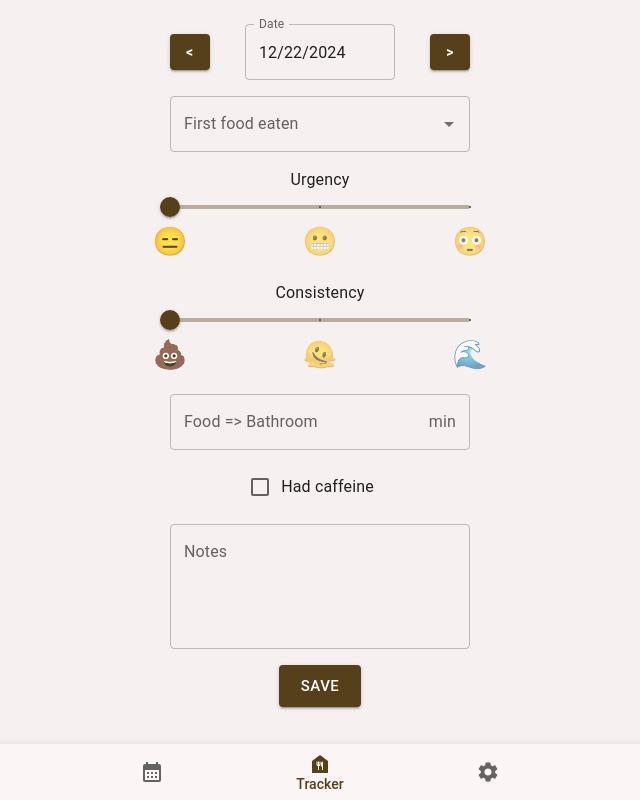
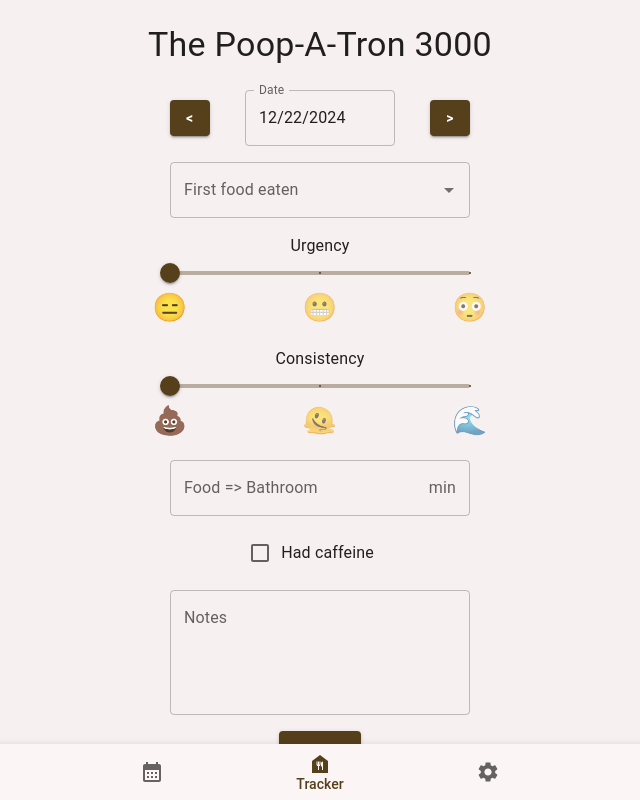
Before and after one commit to MFazio23/fazio-stomach-tracker, a React (Vite) app: page / in a window 1280 px wide. Shown: the whole page, without its empty margins (320-960 px from the left). Built offline with nearby package versions, Linux system fonts and the light colour scheme; no server answers.

Commit message:
Poop-A-Tron, not Poop-a-tron

```diff
--- a/index.html
+++ b/index.html
@@ -6,10 +6,10 @@
     <link rel="icon" type="image/svg+xml" href="/favicon.svg"/>
     <link rel="shortcut icon" href="/favicon.ico"/>
     <link rel="apple-touch-icon" sizes="180x180" href="/apple-touch-icon.png"/>
-    <meta name="apple-mobile-web-app-title" content="Poopatron 3000"/>
+    <meta name="apple-mobile-web-app-title" content="Poop-A-Tron 3000"/>
     <link rel="manifest" href="/site.webmanifest"/>
     <meta name="viewport" content="width=device-width, initial-scale=1.0"/>
-    <title>The Poopatron 3000</title>
+    <title>The Poop-A-Tron 3000</title>
 </head>
 <body>
 <div id="root"></div>
--- a/src/components/tracker/DateComponent.tsx
+++ b/src/components/tracker/DateComponent.tsx
@@ -14,7 +14,7 @@ export const DateComponent = ({date, onDateChange}: DateComponentProps) => {
         onDateChange(date.add(delta, 'day'));
     }
     return (
-        <Box display="flex" alignItems="center" justifyContent="space-between" width={300}>
+        <Box display="flex" alignItems="center" justifyContent="space-between" width={300} mt={3}>
             <Button variant="contained" onClick={changeDate(-1)} sx={{minWidth: 32, fontWeight: 'bold'}}>{"<"}</Button>
             <LocalizationProvider dateAdapter={AdapterDayjs}>
                 <DatePicker label="Date" value={date} onChange={onDateChange} closeOnSelect={true}
--- a/src/screens/TrackerScreen.tsx
+++ b/src/screens/TrackerScreen.tsx
@@ -1,4 +1,4 @@
-import {Button, Checkbox, FormControlLabel, Grid2 as Grid, InputAdornment, TextField} from '@mui/material';
+import {Button, Checkbox, FormControlLabel, Grid2 as Grid, InputAdornment, TextField, Typography} from '@mui/material';
 import UrgencyComponent from '../components/tracker/UrgencyComponent';
 import {ChangeEvent} from 'react';
 import {FoodEatenComponent} from '../components/tracker/FoodEatenComponent';
@@ -65,6 +65,7 @@ export function TrackerScreen(
 
     return (
         <Grid container direction="column" alignItems="center">
+            <Typography variant="h4">The Poop-A-Tron 3000</Typography>
             <DateComponent date={selectedDate} onDateChange={onDateChange}/>
             <FoodEatenComponent foodEaten={foodEaten} onFoodEatenChange={onFoodEatenChange}
                                 otherFood={otherFood} onOtherFoodChange={onOtherFoodChange}/>
```
Also changed, not shown: public/site.webmanifest.
